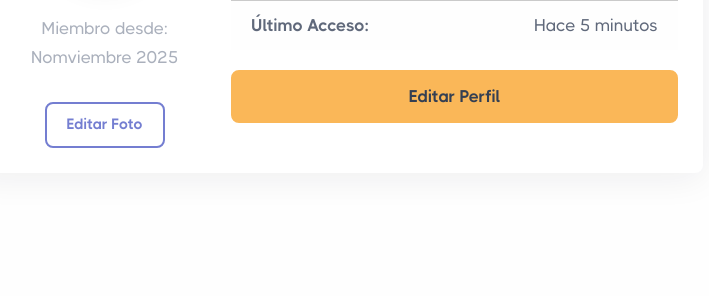
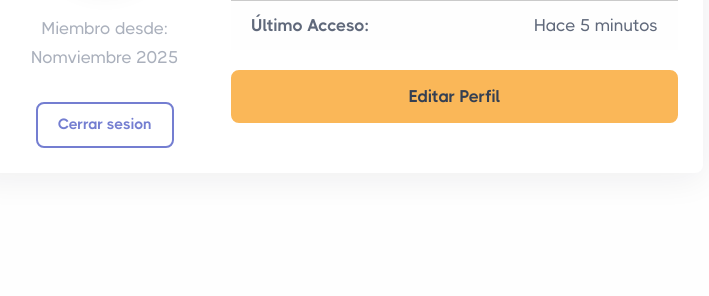
Before and after one commit to pedroHackerNoob/mercedes-dev-web, a Python web app: template templates/profileUser.html in a window 1280 px wide. Shown: the part 430-726 px from the top of the page, without its empty margins (302-1011 px from the left). Run offline with Jinja, Linux system fonts and the light colour scheme; the template is opened without the code that fills it, so the values that code supplies are empty.

Commit message:
log out button added

```diff
--- a/templates/profileUser.html
+++ b/templates/profileUser.html
@@ -21,7 +21,7 @@
                     >
                     <h4 class="mt-3">{{ user.id }}</h4>
                     <p class="text-muted">Miembro desde: Nomviembre 2025</p>
-                    <button class="btn btn-sm btn-outline-primary mt-2">Editar Foto</button>
+                    <a href="/logout" class="btn btn-sm btn-outline-primary mt-2">Cerrar sesion</a>
                 </div>
 
                 <div class="col-12 col-lg-8">
```
